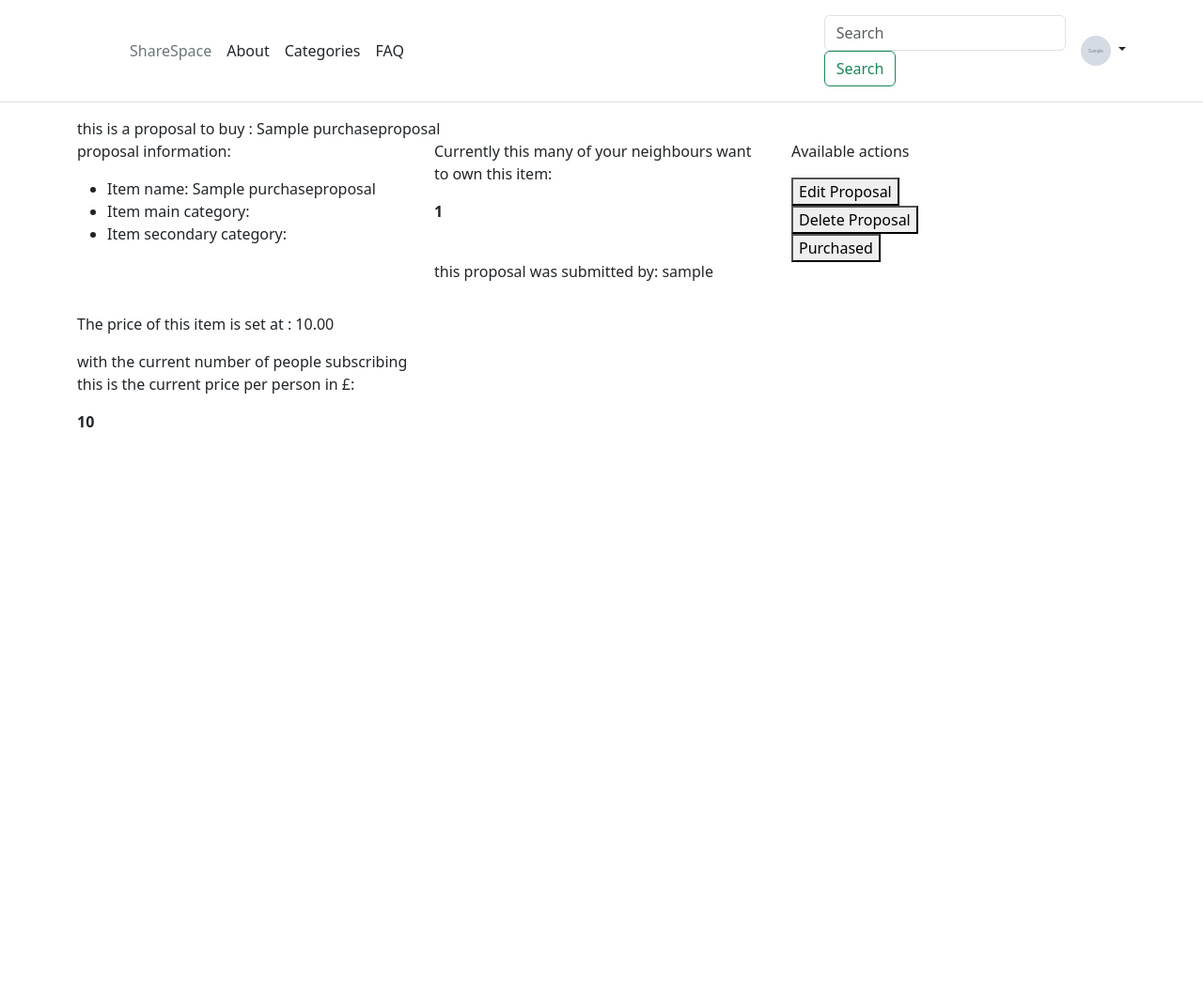
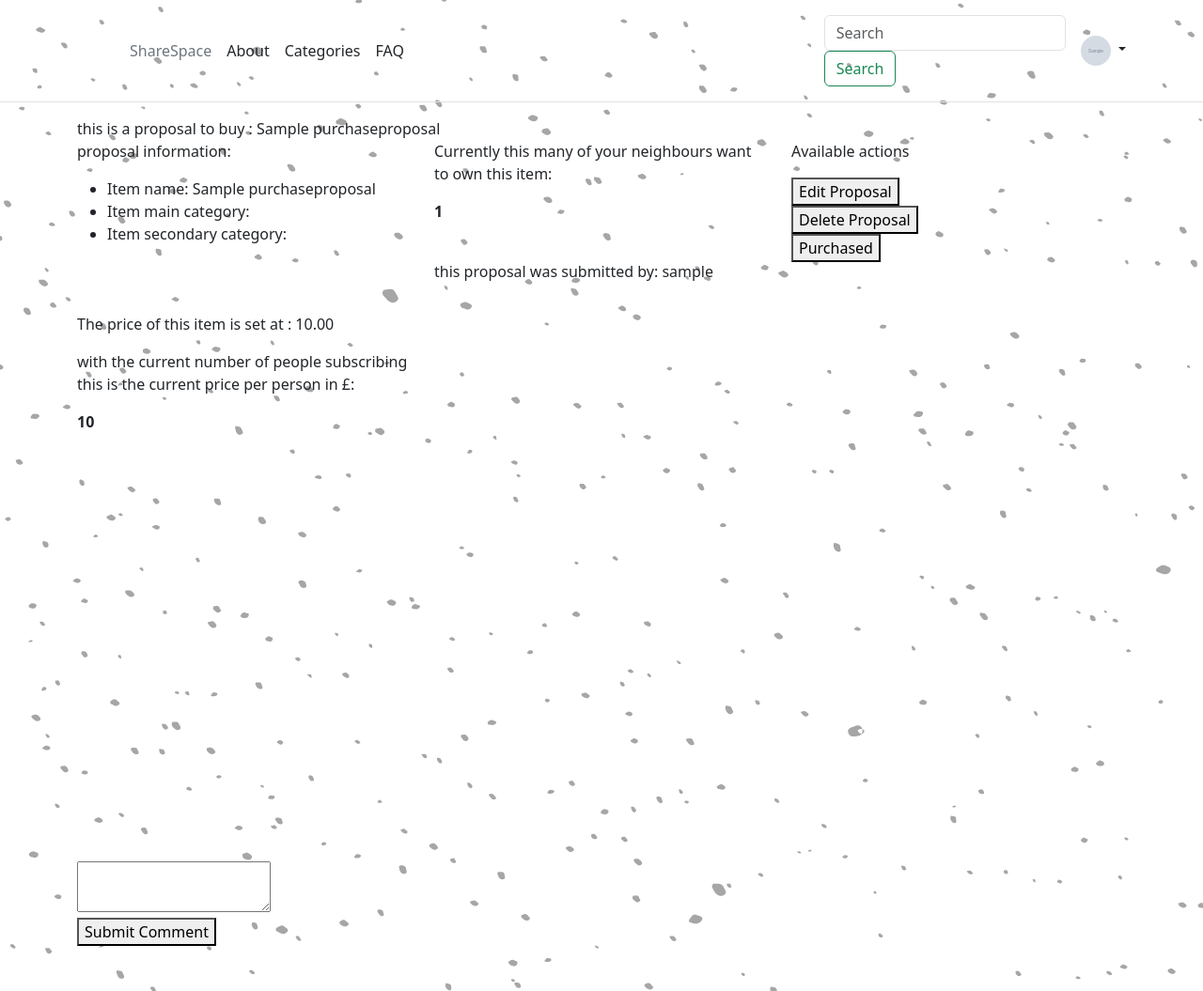
Before and after one commit to chiarapascucci/sharespace, a Django app: a page that uses templates/sharespace/base.html in a window 1280 px wide. Shown: the whole page at 94% size. Before the commit the page ends 455 px from the top, so only its background shows below. Run offline with Django 3.2, Linux system fonts and the light colour scheme; a user stored in the database is signed in; tables that the repository leaves empty hold one stand-in row (values such as "Sample post"); grey boxes marked "Sample" are stand-in pictures; some libraries are stand-ins or nearby versions.

Commit message:
implemented comments under pp

```diff
--- a/sharespace/admin.py
+++ b/sharespace/admin.py
@@ -1,6 +1,7 @@
 from django.contrib import admin
 from sharespace.models import Item, Category, Sub_Category, UserProfile, Neighbourhood, Image, \
-    UserToAdminReportNotAboutUser, UserProfileReport, CustomUser, PurchaseProposal, Loan, Notification
+    UserToAdminReportNotAboutUser, UserProfileReport, CustomUser, PurchaseProposal, Loan, Notification, \
+    CommentToProposal
 
 
 class ImageInLIneAdmin (admin.TabularInline):
@@ -43,6 +44,7 @@ admin.site.register(UserToAdminReportNotAboutUser)
 admin.site.register(UserProfileReport)
 admin.site.register(Category, CategoryAdmin)
 admin.site.register(Sub_Category, SubCatAdmin)
+admin.site.register(CommentToProposal)
 
 
 
--- a/sharespace/urls.py
+++ b/sharespace/urls.py
@@ -52,4 +52,5 @@ urlpatterns = [
     path('ajax/request_loan/', views.ajax_borrow_item_view, name = 'ajax_request_loan'),
     path('ajax/unsub_proposal/', views.ajax_unsub_prop_view, name = 'ajax_unsub_from_prop'),
     path('ajax/cancel_booking/', views.ajax_cancel_booking, name ='ajax_cancel_booking'),
+    path('ajax/post-comment/', views.ajax_post_comment, name='ajax_post_comment'),
 ]
--- a/sharespace/views.py
+++ b/sharespace/views.py
@@ -9,7 +9,7 @@ from django.views.generic import FormView
 
 from sharespace.form_validation import validate_borrowing_form, validate_add_item_form
 from sharespace.models import Image, Item, Category, Sub_Category, CustomUser, UserProfile, Neighbourhood, Loan, \
-    Address, PurchaseProposal, Notification
+    Address, PurchaseProposal, Notification, CommentToProposal
 from sharespace.forms import AddItemForm, ImageForm, UserForm, UserProfileForm, \
     SubmitReportForm, EditUserProfileBasicForm, SubmitPurchaseProposalForm
 from django.contrib.auth.decorators import login_required
@@ -843,13 +843,14 @@ def purchase_proposal_list_view(request):
 
 
 class PurchaseProposalPage(View):
+    #need to open this view to non-logged in?
     @method_decorator(login_required)
     def get(self, request, proposal_slug):
         print("for some reason this is getting called")
         proposal = PurchaseProposal.objects.get(proposal_slug=proposal_slug)
         up_dict = extract_us_up(request)
         submitter_flag = up_dict['up'] == proposal.proposal_submitter
-
+        proposal_comments = proposal.comments.all()
         subscriber_flag = proposal.proposal_subscribers.filter(user_slug=up_dict['up'].user_slug).exists()
         if proposal.proposal_subs_count > 0:
             price_per_person = round(float(proposal.proposal_price / proposal.proposal_subs_count))
@@ -857,10 +858,12 @@ class PurchaseProposalPage(View):
             return render(request, 'sharespace/purchase_proposal_page.html', {'proposal': proposal,
                                                                               'subs_flag': subscriber_flag,
                                                                               'subm_flag': submitter_flag,
-                                                                              'price_per_person': price_per_person})
+                                                                              'price_per_person': price_per_person,
+                                                                              'comments': proposal_comments})
         return render(request, 'sharespace/purchase_proposal_page.html', {'proposal': proposal,
                                                                           'subs_flag': subscriber_flag,
-                                                                          'subm_flag': submitter_flag})
+                                                                          'subm_flag': submitter_flag,
+                                                                          'comments': proposal_comments})
 
 
 def ajax_sub_prop_view(request):
@@ -887,8 +890,35 @@ def ajax_sub_prop_view(request):
     except CustomUser.DoesNotExist:
         return HttpResponse("user not found")
 
-    return HttpResponse("all done")
 
+
+
+def ajax_post_comment(request):
+    if request.method == 'POST':
+        prop_slug = request.POST['prop_slug']
+        up = extract_us_up(request)['up']
+        comment_text = request.POST['comment_text']
+        date_logged = datetime.now()
+        print(comment_text)
+        try:
+            proposal = PurchaseProposal.objects.get(proposal_slug = prop_slug)
+            comment = CommentToProposal.objects.get_or_create(comment_author = up, comment_text=comment_text,
+                                                      comment_date = date_logged, comment_subject = proposal)[0]
+
+            print(comment)
+            context= {
+                'comment_text': comment_text,
+                'comment_author' : up,
+                'date' : date_logged,
+            }
+
+            return render(request, 'sharespace/comment_body.html', context=context)
+
+        except PurchaseProposal.DoesNotExist:
+            print("no purchase proposal found")
+            return HttpResponse("no proposal found")
+    else:
+        return HttpResponse("wrong request type")
 
 def ajax_unsub_prop_view(request):
     print("in UNsub ajax view")
--- a/sharespace_project/settings.py
+++ b/sharespace_project/settings.py
@@ -18,6 +18,7 @@ BASE_DIR = Path(__file__).resolve().parent.parent
 TEMPLATE_DIR = os.path.join(BASE_DIR, 'templates')
 STATIC_DIR = os.path.join(BASE_DIR, 'static')
 MEDIA_DIR = os.path.join(BASE_DIR, 'media')
+SITE_ASSETS_DIR = os.path.join(STATIC_DIR, 'site_assets')
 
 
 # Quick-start development settings - unsuitable for production
@@ -144,9 +145,10 @@ USE_TZ = True
 
 # Static files (CSS, JavaScript, Images)
 # https://docs.djangoproject.com/en/3.2/howto/static-files/
+STATIC_URL = '/static/'
+STATICFILES_DIRS = [STATIC_DIR, SITE_ASSETS_DIR]
 
-STATICFILES_DIRS = [STATIC_DIR, ]
-STATIC_URL = '/static/'
+
 
 #non-static media files
 
--- a/static/js/sharespace-jquery.js
+++ b/static/js/sharespace-jquery.js
@@ -351,8 +351,8 @@ function subscribe_to_proposal(){
                      btn.attr("data-url-action","/sharespace/ajax/unsub_proposal/");
                  }
                  console.log("updating subs count:");
-                 $('#subs-count').html(json.subs_count);
-                 $('#price-per-person').html(json.price_per_person);
+                 $('#subs-count').html(data.subs_count);
+                 $('#price-per-person').html(data.price_per_person);
                  console.log("subs request complete");
 
             }
@@ -360,3 +360,29 @@ function subscribe_to_proposal(){
 
 
 }
+
+function comment_proposal(proposal_slug){
+    const csrftoken = getCookie('csrftoken');
+    const url = $('#post-comment-btn').attr('btn-data');
+    const comment_text = $('#proposal-comment').val();
+    console.log(comment_text)
+
+    $.ajax({
+        url : url,
+        type : 'POST',
+        headers : {'X-CSRFToken' : csrftoken},
+        data : {'prop_slug': proposal_slug,
+                'comment_text': comment_text},
+        success: function (data){
+            console.log(data);
+            let elem = document.createElement("div");
+            elem.setAttribute("class", "d-flex gap-2 w-100 justify-content-between");
+            elem.innerHTML = data;
+            let comment_section = document.getElementById("comment-list")
+            comment_section.append(elem);
+            $('#proposal-comment').text("");
+
+        }
+    });
+
+}
--- a/templates/sharespace/base.html
+++ b/templates/sharespace/base.html
@@ -1,6 +1,6 @@
 <!DOCTYPE html>
 {% load static %}
-<html lang="en"></html>
+<html lang="en">
 
     <head>
         <meta charset="utf-8">
@@ -9,27 +9,20 @@
         <meta name="author" content="Mark Otto, Jacob Thornton, and Bootstrap contributors">
         <meta name="generator" content="Jekyll v3.8.5">
         {% block meta %} {% endblock %}
+        <link rel="icon" type="image/png" href="{% static 'site_assets/sharespace_logo.png' %}"/>
         <title> ShareSpace - {% block title_block %}{% endblock %}</title>
 
             <!-- Bootstrap core CSS -->
         <link href="{% static 'bootstrap/bootstrap.css' %}" rel="stylesheet" >
         <link rel="canonical" href="https://getbootstrap.com/docs/5.1/examples/headers/">
+
          <style>
-      .bd-placeholder-img {
-        font-size: 1.125rem;
-        text-anchor: middle;
-        -webkit-user-select: none;
-        -moz-user-select: none;
-        user-select: none;
-      }
+            body {
+                background-image: url("{% static 'site_assets/back_1.png' %}");
 
-      @media (min-width: 768px) {
-        .bd-placeholder-img-lg {
-          font-size: 3.5rem;
-        }
-      }
-    </style>
-
+                background-color: #cccccc;
+             }
+        </style>
     </head>
 <header class="p-3 mb-3 border-bottom">
     <div class="container">
@@ -92,3 +85,4 @@
 
 
     </body>
+</html>
--- a/templates/sharespace/purchase_proposal_page.html
+++ b/templates/sharespace/purchase_proposal_page.html
@@ -51,9 +51,41 @@
             <p id="price-per-person"><strong>{{ price_per_person }}</strong></p>
           {% endif %}
       </div>
-      <div class="col-md-4 themed-grid-col"></div>
+      <div class="col-md-4 themed-grid-col">
+
+      </div>
       <div class="col-md-4 themed-grid-col"></div>
     </div>
 
+    <div class="b-example-divider"></div>
 
+    <div id ="comment-list" class="list-group" style="overflow-y: scroll; height:400px;">
+        {% if comments %}
+            {% for comment in comments %}
+             <!--   <img src='{{ comment.comment_author.picture }}' alt="author_picture" width="32" height="32" class="rounded-circle flex-shrink-0"> -->
+                <div class="d-flex gap-2 w-100 justify-content-between">
+                    <div>
+                        <h6 class="mb-0">{{ comment.comment_author }} commented </h6>
+                        <p class="mb-0 opacity-75">{{ comment.comment_text }}</p>
+                    </div>
+                    <small class="opacity-50 text-nowrap">on {{ comment.comment_date }}</small>
+                </div>
+                <br>
+            {% endfor %}
+        {% endif %}
+    </div>
+
+     <br>
+
+        {% if subs_flag or subm_flag %}
+            <div>
+                <textarea  id="proposal-comment" >
+
+                </textarea>
+            </div>
+            <button id="post-comment-btn" onclick="comment_proposal('{{ proposal.proposal_slug }}')" btn-data='{% url 'sharespace:ajax_post_comment' %}'>Submit Comment </button>
+        {% endif %}
+    <br>
+    <br>
+    <br>
 {% endblock %}
```
Also changed, not shown: sharespace/models.py (+9 -45 lines), templates/sharespace/comment_body.html (added, +12 -0 lines), templates/sharespace/index.html (+17 -1 lines), static/site_assets/back_1.png (added), static/site_assets/background.png (added), static/site_assets/sharespace_logo.png (added).
